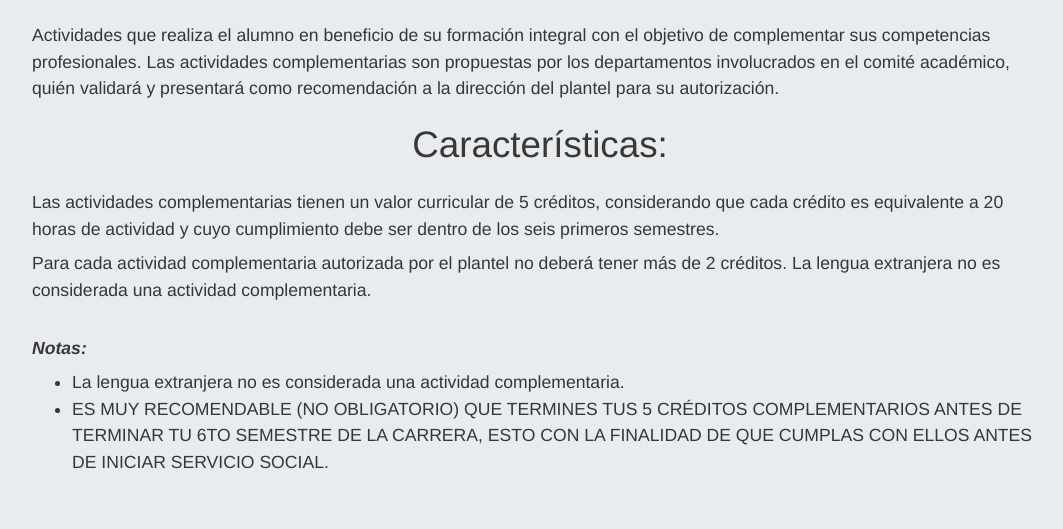
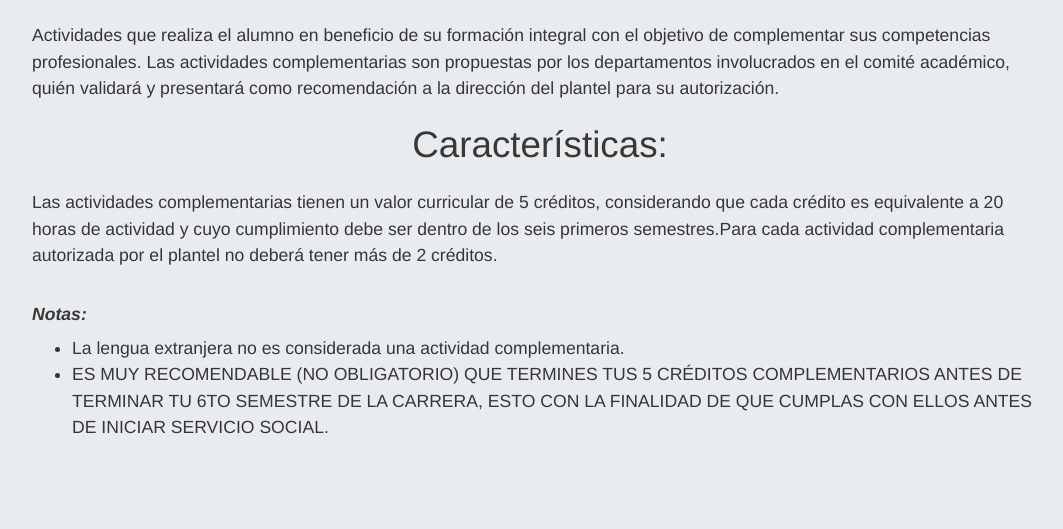
Before and after one commit to VictorHCH/VMAPTEC, a PHP site: page /creditos.php in a window 1280 px wide. Shown: the part 356-885 px from the top of the page, without its empty margins (100-1163 px from the left). Run offline with PHP 8.4, Linux system fonts and the light colour scheme.

Commit message:
Versión 6.0

```diff
--- a/VMaptec/html/creditos.php
+++ b/VMaptec/html/creditos.php
@@ -22,17 +22,24 @@
             <div class="container">
                 <h1 class="display-4">Guía de la Descripción de la Actividades Complementarias</h1>
                 <h1>¿Qué son los créditos complementarios?</h1>
-                <h3 id="exp">Actividades que realiza el alumno en beneficio de su formación integral con el objetivo de complementar sus competencias profesionales.
-                Las actividades complementarias son propuestas por los departamentos involucrados en el comité académico, quién validará y presentará como recomendación a la dirección del plantel para su autorización.</h3>
+                <h3 id="exp">Actividades que realiza el alumno en beneficio de su formación integral con el objetivo de
+                    complementar sus competencias profesionales.
+                    Las actividades complementarias son propuestas por los departamentos involucrados en el comité
+                    académico, quién validará y presentará como recomendación a la dirección del plantel para su
+                    autorización.</h3>
                 <h1>Características:</h1>
-                <h3 id="exp">Las actividades complementarias tienen un valor curricular de 5 créditos, considerando que cada crédito es equivalente a 20 horas de actividad y cuyo cumplimiento debe ser dentro de los seis primeros semestres.</h3>
-                <h3 id="exp">Para cada actividad complementaria autorizada por el plantel no deberá tener más de 2 créditos. La lengua extranjera no es considerada una actividad complementaria.</h3>
+                <h3 id="exp">Las actividades complementarias tienen un valor curricular de 5 créditos, considerando que
+                    cada crédito es equivalente a 20 horas de actividad y cuyo cumplimiento debe ser dentro de los seis
+                    primeros semestres.Para cada actividad complementaria autorizada por el plantel no deberá tener más
+                    de 2 créditos.</h3>
                 <br>
                 <h3 id="titulo-cre">Notas:</h1>
                     <h3 id="exp">
                         <ul>
                             <li>La lengua extranjera no es considerada una actividad complementaria.</li>
-                        <li>ES MUY RECOMENDABLE (NO OBLIGATORIO) QUE TERMINES TUS 5 CRÉDITOS COMPLEMENTARIOS ANTES DE TERMINAR TU 6TO SEMESTRE DE LA CARRERA, ESTO CON LA FINALIDAD DE QUE CUMPLAS CON ELLOS ANTES DE INICIAR SERVICIO SOCIAL.</li>
+                            <li>ES MUY RECOMENDABLE (NO OBLIGATORIO) QUE TERMINES TUS 5 CRÉDITOS COMPLEMENTARIOS ANTES
+                                DE TERMINAR TU 6TO SEMESTRE DE LA CARRERA, ESTO CON LA FINALIDAD DE QUE CUMPLAS CON
+                                ELLOS ANTES DE INICIAR SERVICIO SOCIAL.</li>
                         </ul>
                     </h3>
             </div>
```
Lines whose indentation alone changed are shown as unchanged.
